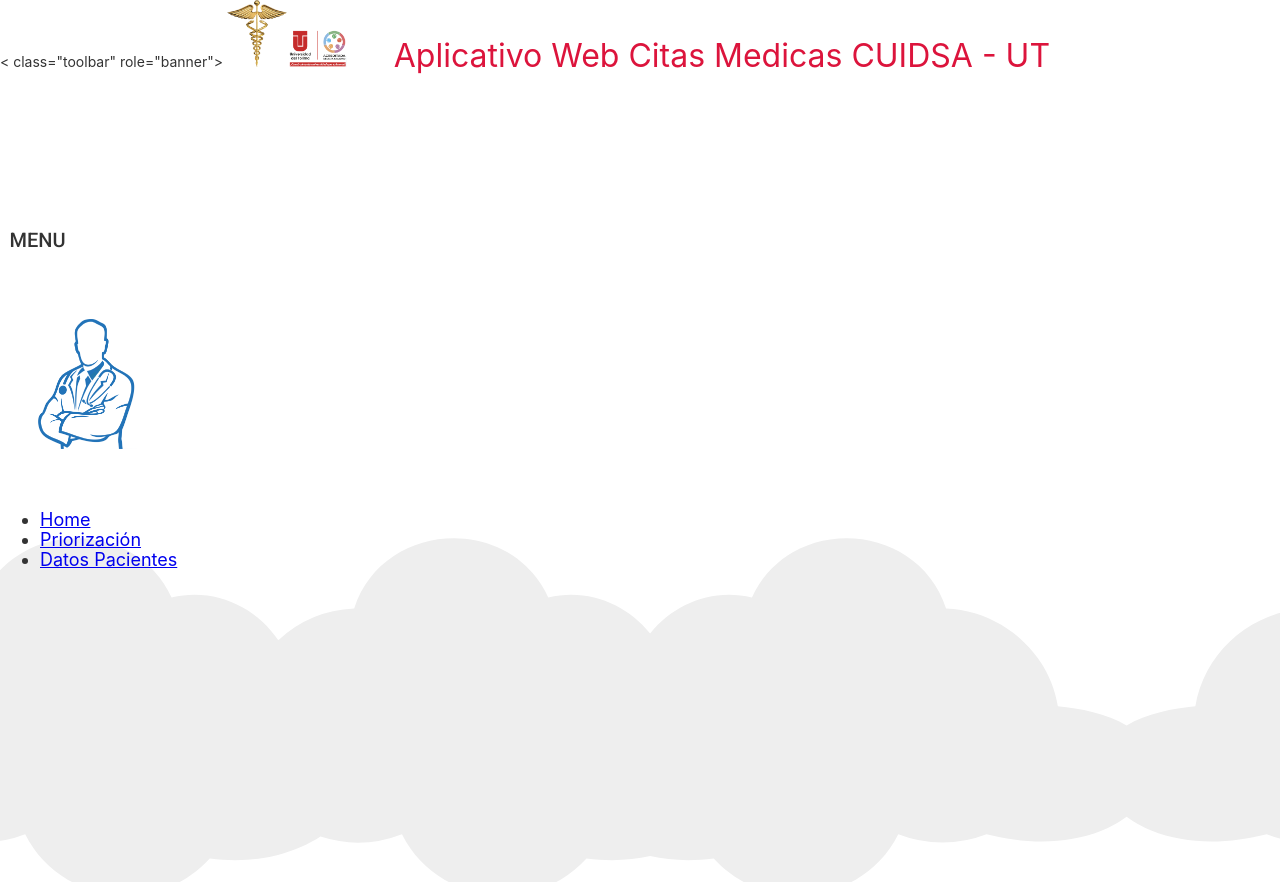
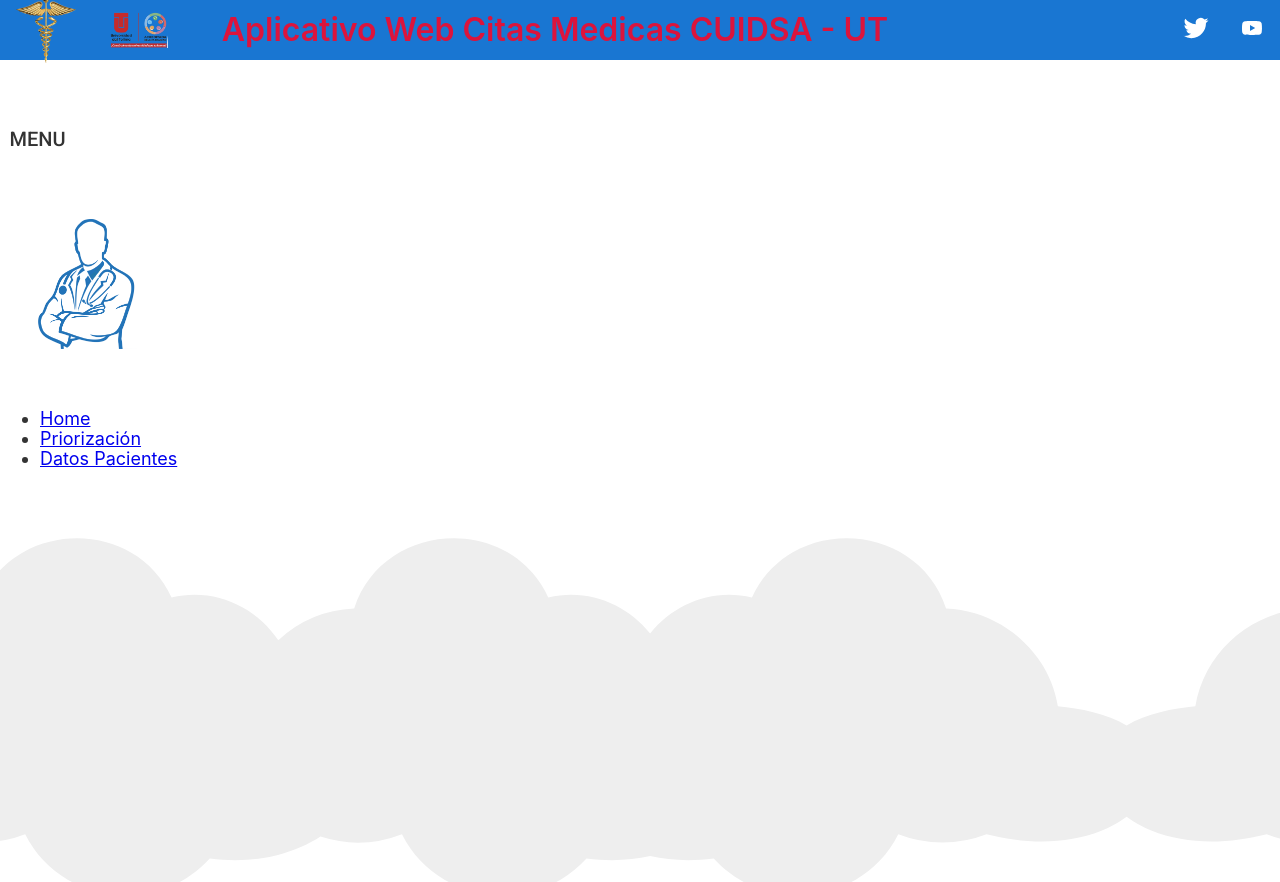
Before and after one commit to markitos002/frontendCMedica, an Angular app: page /home in a window 1280 px wide. Before the commit the page ends 800 px from the top, so only its background shows below. Built offline with nearby package versions, Linux system fonts and the light colour scheme.

Commit message:
correccion de div en el html - inicio

```diff
--- a/src/app/app.component.html
+++ b/src/app/app.component.html
@@ -1,5 +1,5 @@
 <!-- Toolbar -->
-< class="toolbar" role="banner">
+<div class="toolbar" role="banner">
     <img width="60" src="../assets/img/healthGold.png" />
     <img width="60" src="../assets/img/ut.png"/>
     <span style="padding: 1cm; color: crimson; font-size: xx-large;">   Aplicativo Web Citas Medicas      CUIDSA - UT </span>
@@ -16,7 +16,7 @@
         <path d="M21.58 7.19c-.23-.86-.91-1.54-1.77-1.77C18.25 5 12 5 12 5s-6.25 0-7.81.42c-.86.23-1.54.91-1.77 1.77C2 8.75 2 12 2 12s0 3.25.42 4.81c.23.86.91 1.54 1.77 1.77C5.75 19 12 19 12 19s6.25 0 7.81-.42c.86-.23 1.54-.91 1.77-1.77C22 15.25 22 12 22 12s0-3.25-.42-4.81zM10 15V9l5.2 3-5.2 3z"/>
       </svg>
     </a>
-
+</div>
 
 <div class="content" role="main">
     <svg id="clouds" xmlns="http://www.w3.org/2000/svg" width="2611.084" height="485.677" viewBox="0 0 2611.084 485.677">
```
